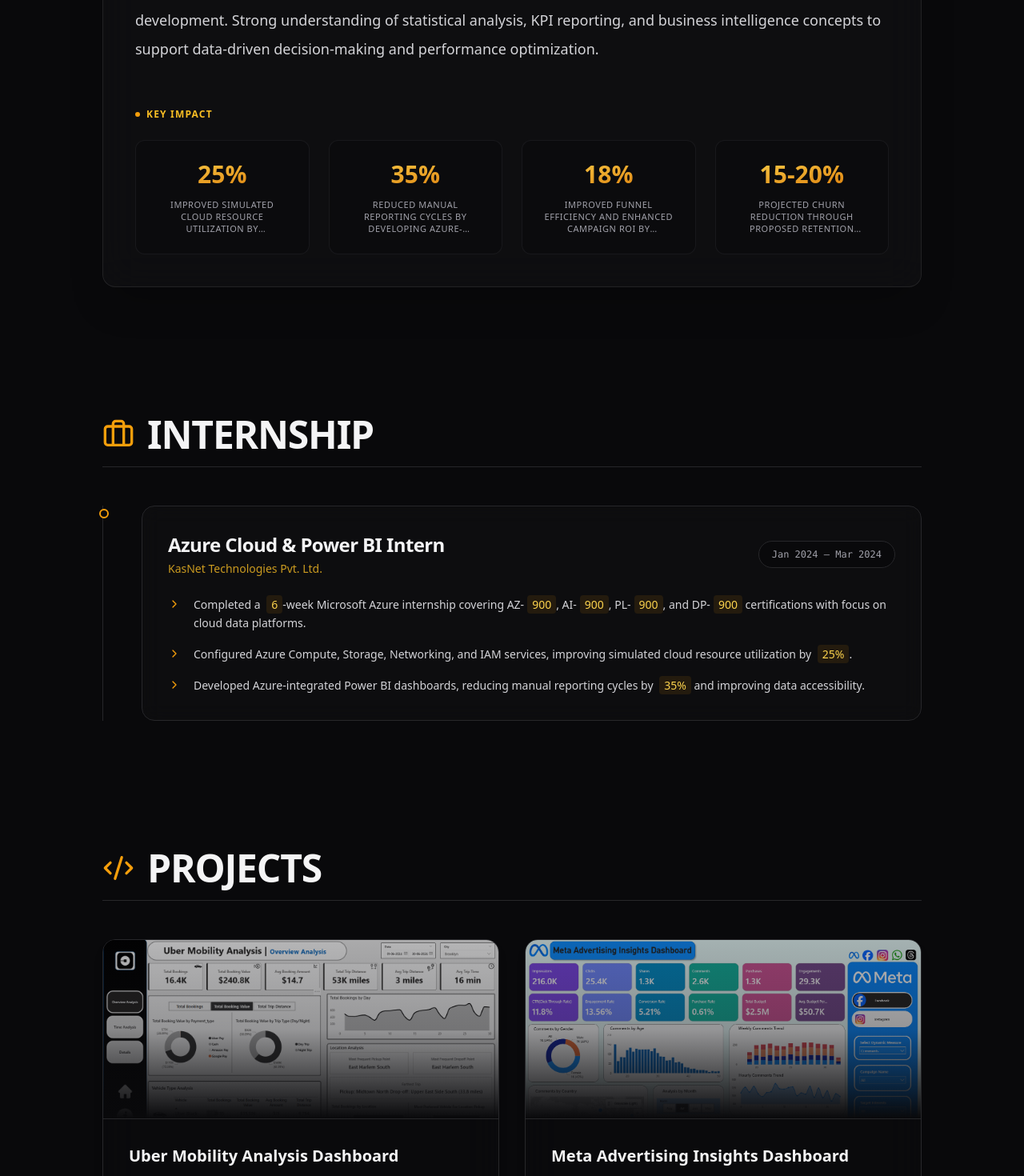
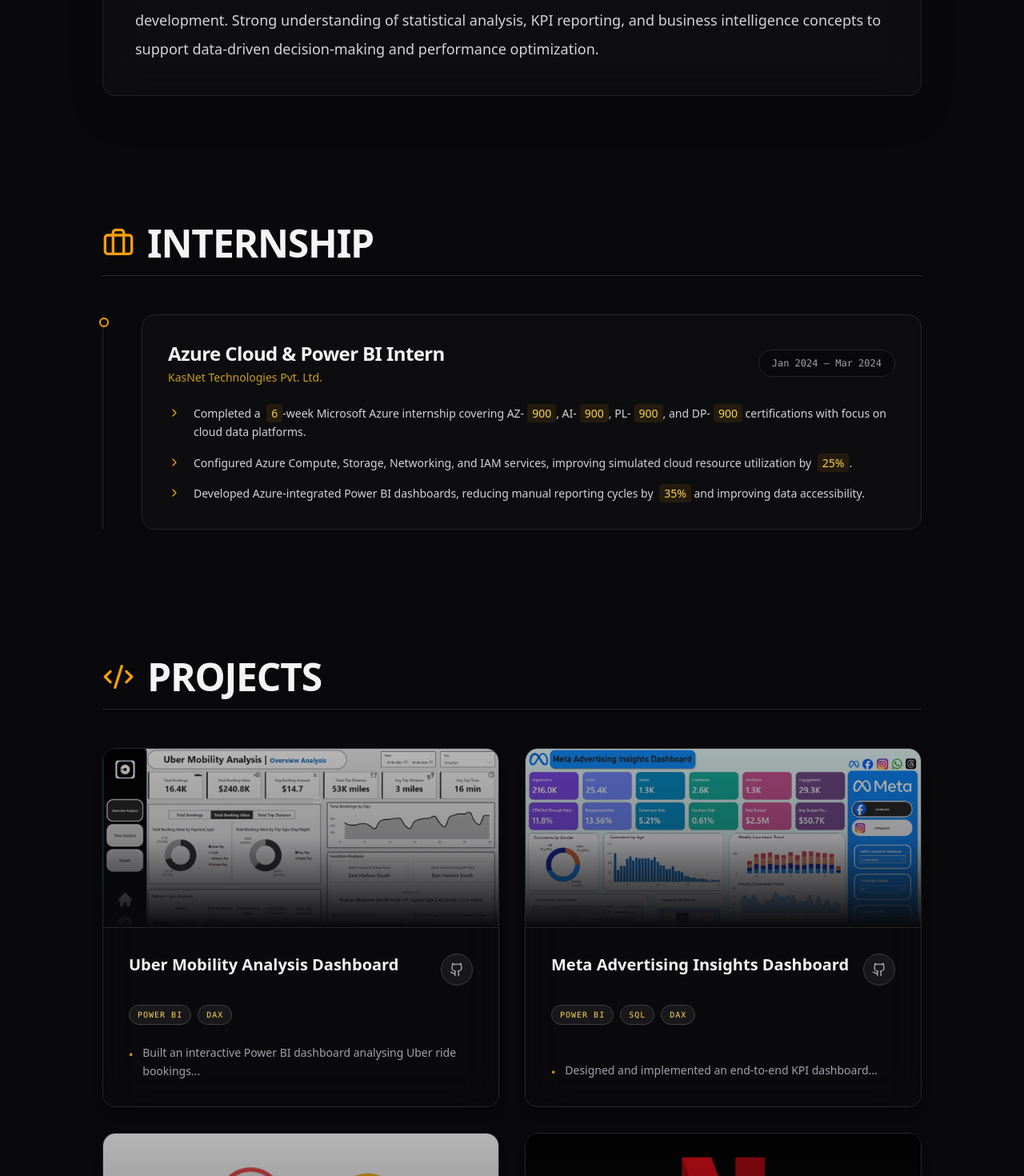
Before and after one commit to VikasMorabagi01/vikas-portfolio, a Next.js app: page / in a window 1280 px wide. Shown: the part 1180-2650 px from the top of the page at 80% size. Built offline with nearby package versions, Linux system fonts and the light colour scheme.

Commit message:
Removed key impact & added GitHub icons to projects

```diff
--- a/app/page.tsx
+++ b/app/page.tsx
@@ -22,7 +22,6 @@
 const getSkillBrandIcon = (title: string) => {
   const t = title.toLowerCase();
 
-  // Official Colored Devicons
   if(t.includes('python')) return <img src="https://cdn.jsdelivr.net/gh/devicons/devicon/icons/python/python-original.svg" className="w-6 h-6" alt="Python" />;
   if(t.includes('postgresql')) return <img src="https://cdn.jsdelivr.net/gh/devicons/devicon/icons/postgresql/postgresql-original.svg" className="w-6 h-6" alt="PostgreSQL" />;
   if(t.includes('mysql') || t === 'sql') return <img src="https://cdn.jsdelivr.net/gh/devicons/devicon/icons/mysql/mysql-original.svg" className="w-6 h-6" alt="MySQL" />;
@@ -30,7 +29,6 @@
   if(t.includes('git') && !t.includes('github')) return <img src="https://cdn.jsdelivr.net/gh/devicons/devicon/icons/git/git-original.svg" className="w-6 h-6" alt="Git" />;
   if(t.includes('jupyter')) return <img src="https://cdn.jsdelivr.net/gh/devicons/devicon/icons/jupyter/jupyter-original.svg" className="w-6 h-6" alt="Jupyter" />;
 
-  // Custom styled Lucide icons for things that don't have standard devicons
   if(t.includes('github')) return <Github className="w-6 h-6 text-zinc-100" />;
   if(t.includes('power bi') || t.includes('tableau')) return <BarChart3 className="w-6 h-6 text-yellow-500" />;
   if(t.includes('excel')) return <Table className="w-6 h-6 text-emerald-500" />;
@@ -40,7 +38,6 @@
   if(t.includes('analysis') || t.includes('eda')) return <LineChart className="w-6 h-6 text-emerald-400" />;
   if(t.includes('database')) return <Database className="w-6 h-6 text-blue-400" />;
 
-  // Default Fallback
   return <Code className="w-6 h-6 text-zinc-400" />;
 };
 
@@ -181,21 +178,8 @@
                   <h3 className="text-amber-400 font-bold uppercase tracking-widest mb-4 flex items-center gap-2 text-xs">
                     <span className="w-1.5 h-1.5 bg-amber-500 rounded-full" /> Professional Summary
                   </h3>
-                  <p className="text-zinc-300 mb-14 font-sans leading-loose text-lg font-light">{data.basics.summary}</p>
-
-                  <h3 className="text-amber-400 font-bold uppercase tracking-widest mb-6 flex items-center gap-2 text-xs">
-                    <span className="w-1.5 h-1.5 bg-amber-500 rounded-full" /> Key Impact
-                  </h3>
-                  <div className="grid grid-cols-2 md:grid-cols-4 gap-6">
-                    {data.achievements.slice(0, 4).map((ach, i) => (
-                      <div key={i} className="border border-zinc-800/50 bg-zinc-950/30 p-6 rounded-xl text-center hover:border-amber-500/30 hover:bg-zinc-900 transition-all duration-300 flex flex-col justify-center h-full group">
-                        <div className="text-3xl font-black text-transparent bg-clip-text bg-gradient-to-br from-amber-300 to-amber-600 mb-3 group-hover:scale-110 transition-transform">{ach.metric}</div>
-                        <div className="text-[11px] text-zinc-400 uppercase tracking-wider line-clamp-3 leading-snug font-medium" title={ach.context}>
-                          {ach.context}
-                        </div>
-                      </div>
-                    ))}
-                  </div>
+                  {/* Removed the Key Impact section from here */}
+                  <p className="text-zinc-300 font-sans leading-loose text-lg font-light">{data.basics.summary}</p>
                 </div>
               </motion.div>
             </section>
@@ -258,7 +242,11 @@
               </div>
 
               <div className="grid md:grid-cols-2 gap-8">
-                {data.projects.map((proj, i) => (
+                {data.projects.map((proj, i) => {
+                  // If project doesn't have a specific link, default to main GitHub profile
+                  const projectLink = (proj as any).link || `https://${data.basics.links[1].url}`;
+
+                  return (
                     <motion.div
                       key={i}
                       initial={{ opacity: 0, scale: 0.95 }} whileInView={{ opacity: 1, scale: 1 }} viewport={{ once: true }}
@@ -278,11 +266,22 @@
                       )}
 
                       <div className="p-8 flex flex-col flex-grow relative z-20 bg-zinc-950/50">
-                      <div className="flex justify-between items-start mb-6">
-                        <h3 className="text-xl font-bold text-zinc-100 group-hover:text-amber-400 transition-colors w-full">
+                        {/* PROJECT HEADER WITH GITHUB ICON */}
+                        <div className="flex justify-between items-start mb-6 gap-4">
+                          <h3 className="text-xl font-bold text-zinc-100 group-hover:text-amber-400 transition-colors">
                             {proj.title}
                           </h3>
+                          <a
+                            href={projectLink}
+                            target="_blank"
+                            rel="noreferrer"
+                            title="View Repository"
+                            className="p-2.5 rounded-full bg-zinc-900 border border-zinc-700 hover:border-amber-500/50 hover:bg-amber-500/10 hover:text-amber-400 text-zinc-400 transition-all shrink-0 flex items-center justify-center shadow-sm"
+                          >
+                            <Github size={18} />
+                          </a>
                         </div>
+
                         <div className="flex flex-wrap gap-2 mb-6">
                           {proj.stack.map(tech => (
                             <span key={tech} className="text-[10px] uppercase font-mono tracking-widest px-2.5 py-1 bg-zinc-900 border border-zinc-700 text-amber-300 rounded-full">
@@ -290,6 +289,7 @@
                             </span>
                           ))}
                         </div>
+
                         <ul className="space-y-3 mt-auto">
                           {proj.bullets.map((bullet, j) => (
                             <li key={j} className="text-sm text-zinc-400 flex gap-3 font-light">
@@ -300,11 +300,12 @@
                         </ul>
                       </div>
                     </motion.div>
-                ))}
+                  )
+                })}
               </div>
             </section>
 
-            {/* 5. SKILLS - BRAND NEW PREMIUM GRID LAYOUT */}
+            {/* 5. SKILLS - PREMIUM GRID LAYOUT */}
             <section id="skills" className="scroll-mt-24">
               <div className="mb-12 border-b border-zinc-800 pb-4">
                 <h2 className="text-4xl md:text-5xl font-black text-zinc-100 tracking-tight flex flex-col gap-2">
@@ -323,7 +324,6 @@
                       <span className="w-6 h-[1px] bg-zinc-700" /> {skillGrp.category}
                     </h4>
 
-                    {/* The new awesome Card Grid */}
                     <div className="grid grid-cols-1 sm:grid-cols-2 md:grid-cols-3 lg:grid-cols-4 gap-4">
                       {skillGrp.items.map((item, j) => {
                         const { title, subtitle } = parseSkill(item, skillGrp.category);
--- a/data/resume.ts
+++ b/data/resume.ts
@@ -48,46 +48,43 @@
   ],
   // ... (leave the top part of your data file unchanged) ...
 
+  // Inside your data/resume.js file...
+
   "projects": [
     {
       "title": "Uber Mobility Analysis Dashboard",
-      "image": "/projects/uber.png", // ADD THIS LINE (Must match your image filename)
+      "image": "/projects/uber.png",
+      "link": "https://github.com/VikasMorabagi01/Uber-Mobility-Analysis", // <--- ADD THIS LINE
       "stack": ["Power BI", "DAX"],
       "bullets": [
-        "Built an interactive Power BI dashboard analysing Uber ride bookings, revenue, distance, and ride duration to evaluate mobility efficiency and booking trends.",
-        "Developed dynamic KPI selection using DAX and a disconnected measure table to analyse Total Bookings, Booking Value, and Mobility Distance across multiple dimensions.",
-        "Performed location and time-based analysis identifying peak booking hours, top pickup and drop-off locations, and vehicle type preferences to improve operational planning.",
-        "Implemented advanced features including dynamic titles, slicers, bookmarks, drill-through pages, and conditional formatting to enhance user interaction and decision-making insights."
+        "Built an interactive Power BI dashboard analysing Uber ride bookings..."
       ]
     },
     {
       "title": "Meta Advertising Insights Dashboard",
-      "image": "/projects/meta.png", // ADD THIS LINE
+      "image": "/projects/meta.png",
+      "link": "https://github.com/VikasMorabagi01/Meta-Advertising-Insights-Dashboard", // <--- ADD THIS LINE
       "stack": ["Power BI", "SQL", "DAX"],
       "bullets": [
-        "Designed and implemented an end-to-end KPI dashboard analyzing 50,000+ ad impressions using Star Schema modeling and advanced DAX measures.",
-        "Identified conversion bottleneck (13.56% engagement vs 0.61% purchases) through cohort analysis and audience segmentation.",
-        "Recommended data-driven budget reallocation across India and the US, improving funnel efficiency by 18% and enhancing campaign ROI."
+        "Designed and implemented an end-to-end KPI dashboard..."
       ]
     },
     {
       "title": "Telecom Customer Churn Analysis",
-      "image": "/projects/churn.jpg", // ADD THIS LINE
+      "image": "/projects/churn.jpg",
+      "link": "https://github.com/VikasMorabagi01/Telecom-Customer-Churn-Analysis", // <--- ADD THIS LINE
       "stack": ["Python", "Statistical Modeling"],
       "bullets": [
-        "Processed and analyzed 7,043 customer records, identifying a 26.5% churn rate using correlation analysis and feature exploration.",
-        "Discovered 88.5% churn concentration among month-to-month contract users through exploratory data analysis.",
-        "Proposed retention optimization strategy with projected churn reduction of 15–20% through contract migration and improved support services."
+        "Processed and analyzed 7,043 customer records..."
       ]
     },
     {
       "title": "Netflix Content Analytics",
-      "image": "/projects/netflix.png", // ADD THIS LINE
+      "image": "/projects/netflix.png",
+      "link": "https://github.com/VikasMorabagi01/Netflix-Content-Strategy-Analysis", // <--- ADD THIS LINE
       "stack": ["PostgreSQL"],
       "bullets": [
-        "Queried and transformed 8,800+ records solving 15 business intelligence use cases related to content strategy and regional distribution.",
-        "Applied advanced SQL techniques (CTEs, Window Functions, Aggregations, Indexing) improving query performance by 22%.",
-        "Generated actionable insights on genre trends, creator impact, and regional demand to support data-driven content expansion decisions."
+        "Queried and transformed 8,800+ records solving 15 business intelligence use cases..."
       ]
     }
   ],
```
Lines whose indentation alone changed are shown as unchanged.
